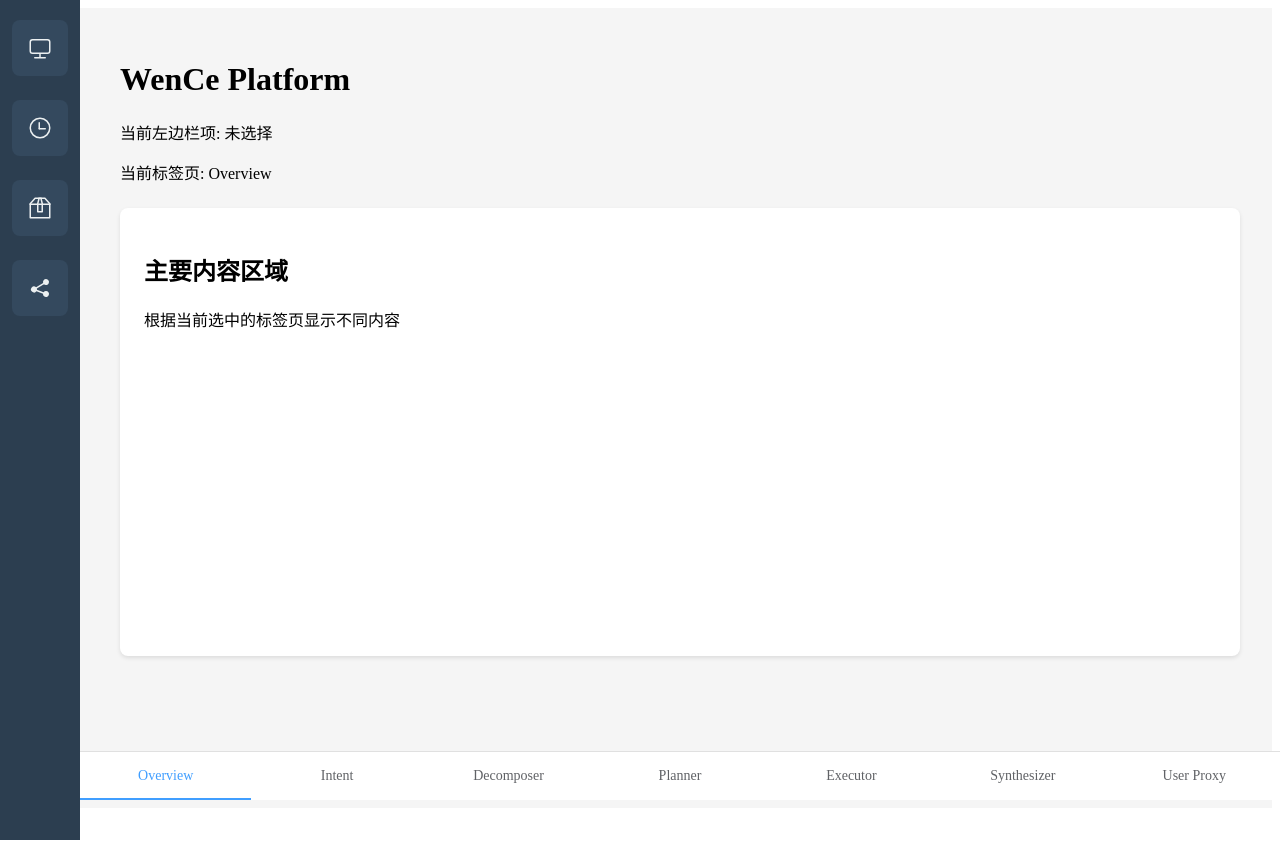
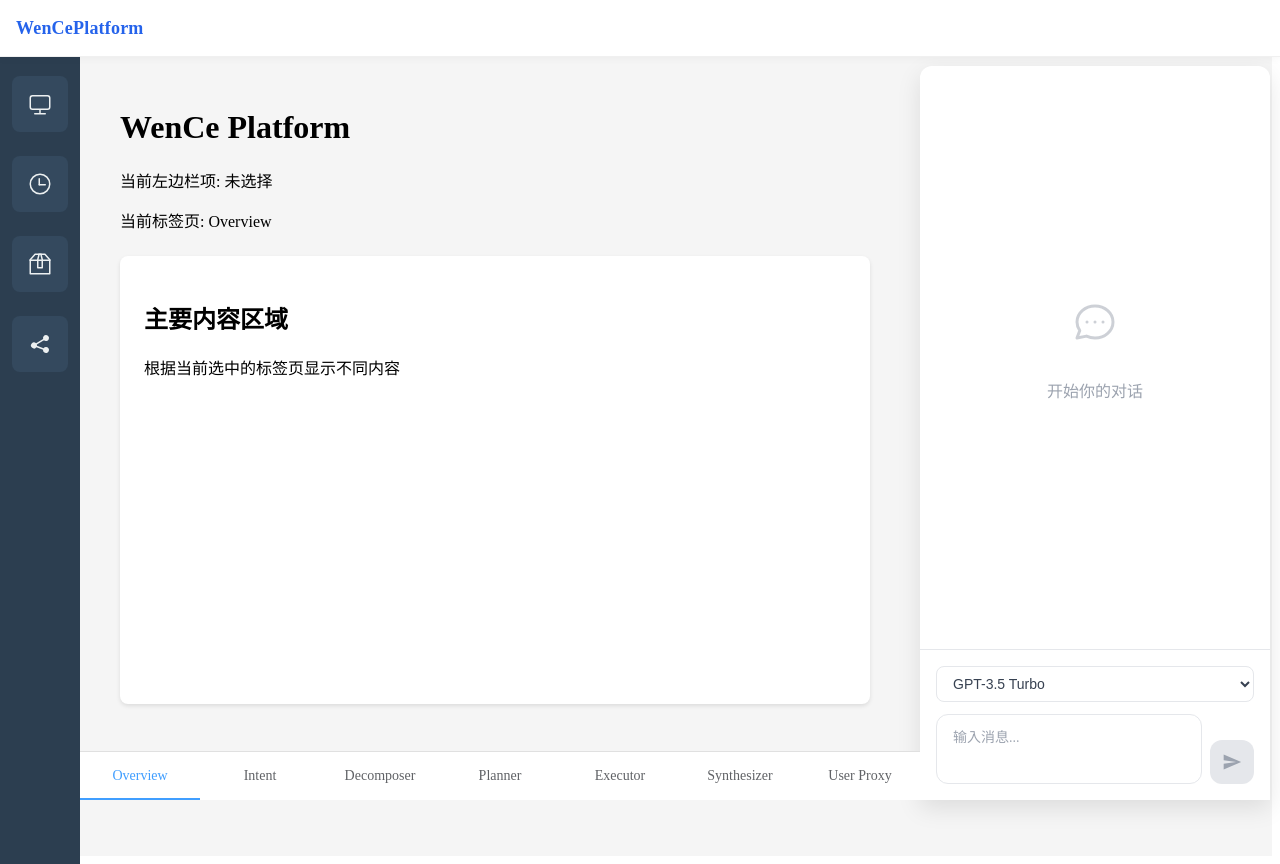
Before and after one commit to dionobread/WenCeWeb, a Vue app: page / in a window 1280 px wide. Before the commit the page ends 816 px from the top, so only its background shows below. Built offline with nearby package versions, Linux system fonts and the light colour scheme.

Commit message:
add: 初步组件组装

```diff
--- a/src/App.vue
+++ b/src/App.vue
@@ -1,7 +1,12 @@
 <template>
   <div class="app-container">
+    <!-- 顶部导航栏 -->
+    <TopBar />
+
+    <!-- 左侧边栏 -->
     <LeftSidebar @item-change="handleSidebarChange" />
 
+    <!-- 主要内容区域 -->
     <div class="main-content">
       <h1>WenCe Platform</h1>
       <p>当前左边栏项: {{ currentSidebarItem || '未选择' }}</p>
@@ -13,14 +18,20 @@
       </div>
     </div>
 
+    <!-- 右侧聊天栏 -->
+    <ChatBar />
+
+    <!-- 底部标签栏 -->
     <BottomTabBar @tab-change="handleTabChange" />
   </div>
 </template>
 
 <script setup>
 import { ref } from 'vue';
+import TopBar from './components/TopBar.vue';
 import LeftSidebar from './components/LeftSidebar.vue';
-import BottomTabBar from './components/BottomTabBar.vue';
+import ChatBar from './components/WorkflowPage/ChatBar.vue';
+import BottomTabBar from './components/WorkflowPage/BottomTabBar.vue';
 
 const currentSidebarItem = ref(null);
 const currentTab = ref('Overview');
@@ -44,8 +55,10 @@ const handleTabChange = (tab) => {
 
 .main-content {
   margin-left: 80px;
+  margin-top: 56px; /* 为 TopBar 留出空间 */
   margin-bottom: 48px;
   padding: 32px;
+  margin-right: 370px; /* 为 ChatBar 留出空间 */
 }
 
 .content-area {
--- a/src/components/LeftSidebar.vue
+++ b/src/components/LeftSidebar.vue
@@ -42,7 +42,7 @@ const handleItemClick = (id) => {
   background-color: #2c3e50;
   position: fixed;
   left: 0;
-  top: 0;
+  top: 56px;
   display: flex;
   flex-direction: column;
   align-items: center;
--- a/src/components/BottomTabBar.vue
+++ b/src/components/WorkflowPage/BottomTabBar.vue
@@ -40,7 +40,7 @@ const handleTabClick = (tab) => {
   position: fixed;
   bottom: 0;
   left: 80px;
-  right: 0;
+  right: 360px;
   height: 48px;
   background-color: #ffffff;
   border-top: 1px solid #e0e0e0;
--- a/src/components/WorkflowPage/ChatBar.vue
+++ b/src/components/WorkflowPage/ChatBar.vue
@@ -201,9 +201,9 @@ export default {
   width: 350px;
   top: 66px;
   right: 10px;
-  bottom: 10px;
+  bottom: 0px;
   background: #ffffff;
-  border-radius: 12px;
+  border-radius: 12px 12px 0px 0px;
   box-shadow: 0 8px 24px rgba(0, 0, 0, 0.1);
   overflow: hidden;
 }
```
Also changed, not shown: 1 other file (tests, documents, lock files or other folders).
